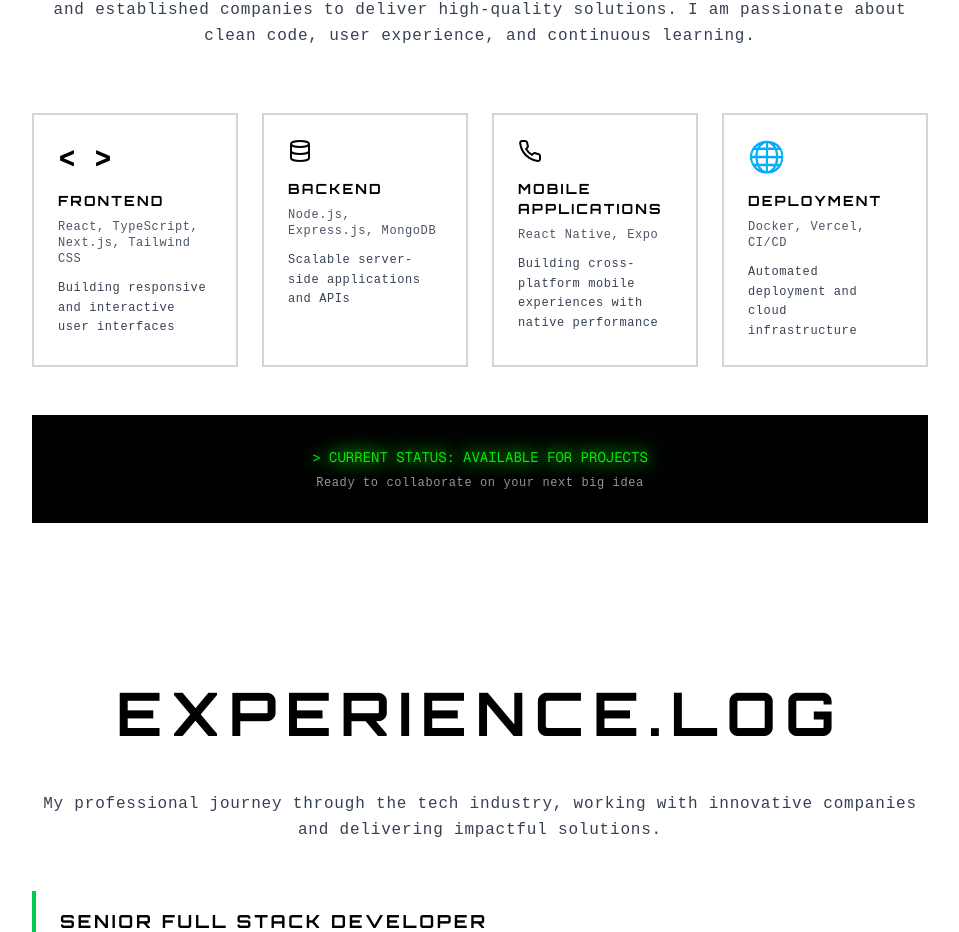
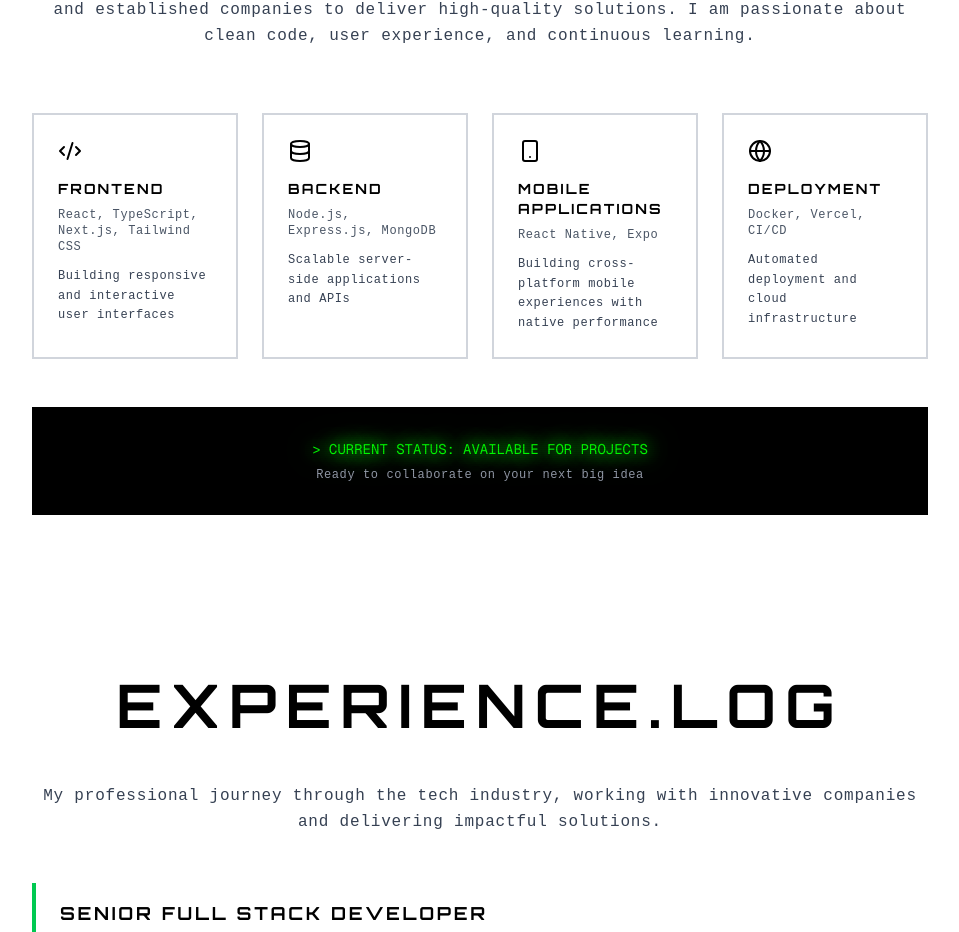
Before and after one commit to Co-den/mine, a Next.js app: page / in a window 1280 px wide. Shown: the part 1111-2043 px from the top of the page, without its empty margins (160-1119 px from the left). Built offline with nearby package versions, Linux system fonts and the light colour scheme.

Commit message:
updated project section

```diff
--- a/app/page.tsx
+++ b/app/page.tsx
@@ -11,7 +11,9 @@ import {
   Code,
   Zap,
   Database,
-  PhoneIcon
+  Smartphone,
+  Globe,
+  Code2
 
 } from "lucide-react";
 import { useState } from "react";
@@ -236,7 +238,7 @@ export default function Home() {
           <div className="grid grid-cols-1 md:grid-cols-2 lg:grid-cols-4 gap-4 md:gap-6">
             {[
               {
-                icon: '< >',
+                icon: <Code2 size={24} />,
                 title: "FRONTEND",
                 skills: "React, TypeScript, Next.js, Tailwind CSS",
                 desc: "Building responsive and interactive user interfaces",
@@ -248,13 +250,13 @@ export default function Home() {
                 desc: "Scalable server-side applications and APIs",
               },
               {
-                icon: <PhoneIcon size={24} />,
+                icon: <Smartphone size={24} />,
                 title: "MOBILE APPLICATIONS",
                 skills: "React Native, Expo",
                 desc: "Building cross-platform mobile experiences with native performance",
               },
               {
-                icon: "🌐",
+                icon: <Globe size={24} />,
                 title: "DEPLOYMENT",
                 skills: "Docker, Vercel, CI/CD",
                 desc: "Automated deployment and cloud infrastructure",
```
